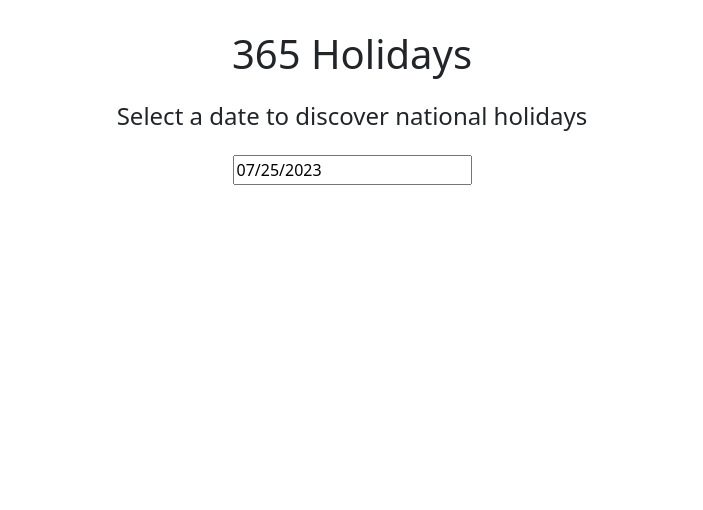
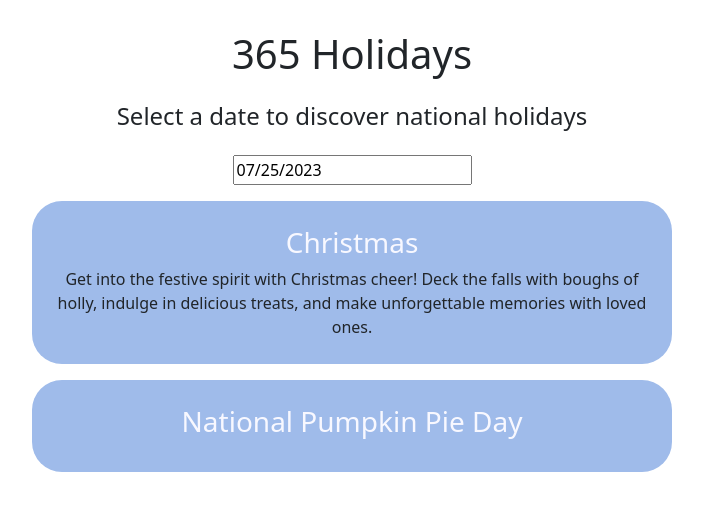
Before and after one commit to nianokia/calendar, a React (Create React App) app: page / in a window 1280 px wide. Shown: the top 510 px of the page, without its empty margins (288-991 px from the left). Built offline with nearby package versions, Linux system fonts and the light colour scheme.

Commit message:
Added Holiday component

```diff
--- a/src/App.js
+++ b/src/App.js
@@ -4,6 +4,7 @@ import "bootstrap/dist/css/bootstrap.css";
 import DatePicker from "react-datepicker";
 
 import "react-datepicker/dist/react-datepicker.css";
+import Holidays from "./Holidays";
 
 function App() {
   const [startDate, setStartDate] = useState(new Date());
@@ -24,6 +25,7 @@ function App() {
           />
         </div>
       </form>
+      <Holidays />
     </div>
   );
 }
--- /dev/null
+++ b/src/Holidays.css
@@ -0,0 +1,13 @@
+.Holidays {
+  padding: 0 30px;
+}
+
+.Holidays .holidayCard {
+  background: rgb(159, 187, 234);
+  border-radius: 30px;
+  padding: 25px 0;
+}
+
+.Holidays h3 {
+  color: ghostwhite;
+}
--- /dev/null
+++ b/src/Holidays.js
@@ -0,0 +1,21 @@
+import React from "react";
+
+import "./Holidays.css";
+
+export default function Holidays() {
+  return (
+    <div className="Holidays">
+      <div className="holidayCard mb-3">
+        <h3>Christmas</h3>
+        <div className="mx-4">
+        Get into the festive spirit with Christmas cheer! Deck the falls with
+          boughs of holly, indulge in delicious treats, and make unforgettable
+          memories with loved ones.
+        </div>
+      </div>
+      <div className="holidayCard">
+        <h3>National Pumpkin Pie Day</h3>
+      </div>
+    </div>
+  );
+}
```
